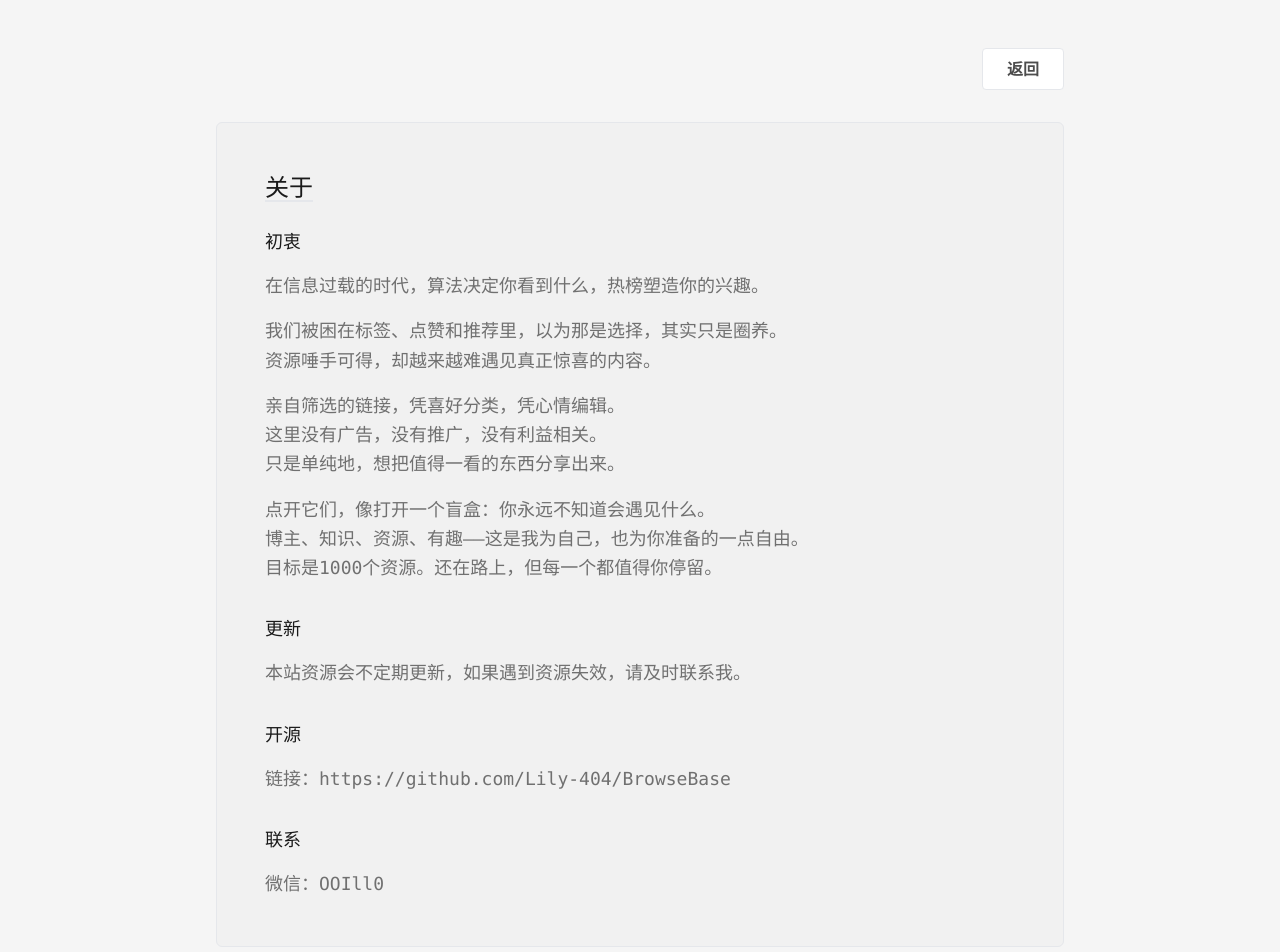
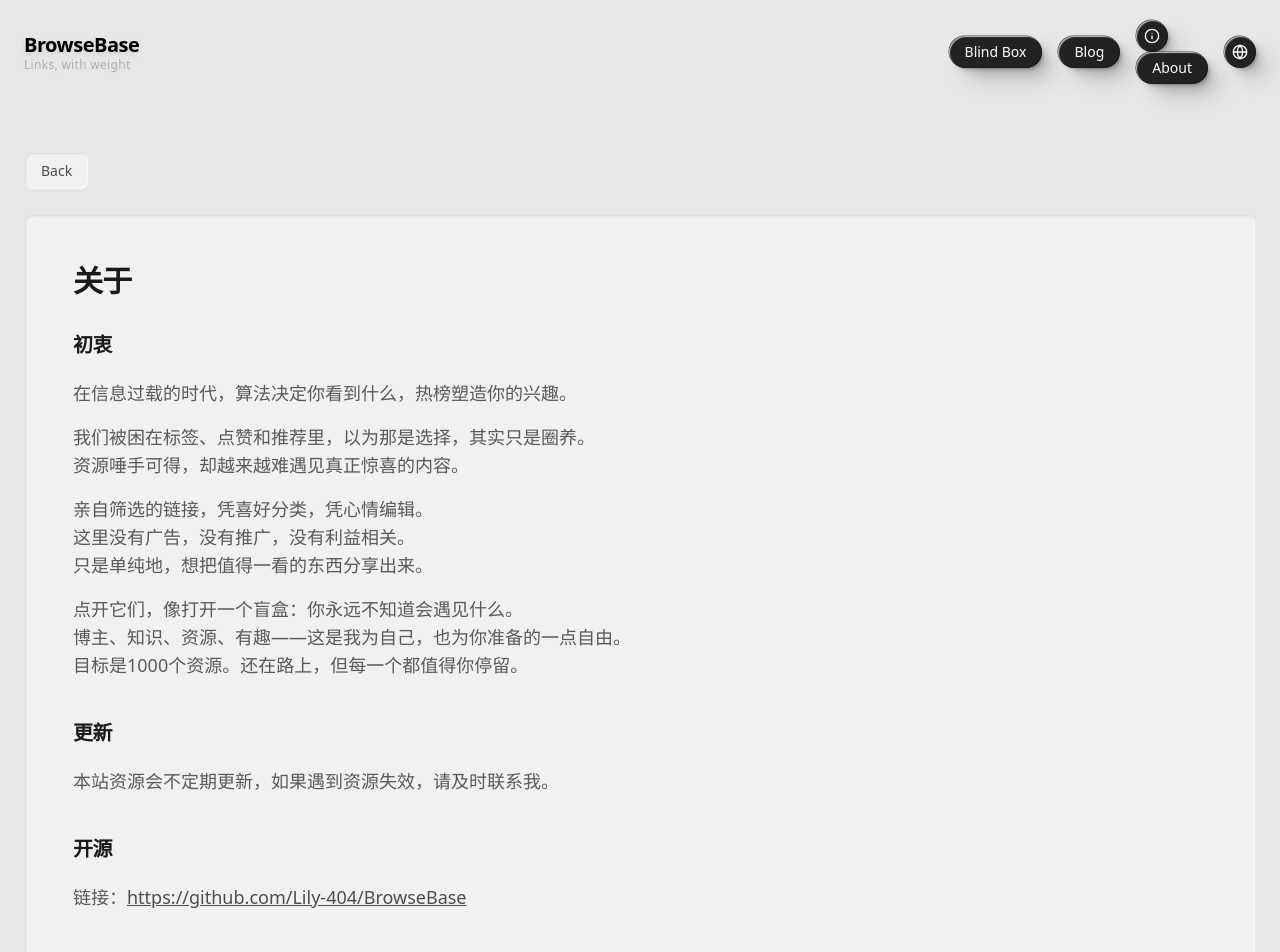
Before and after one commit to Lily-404/BrowseBase, a React (Vite) app: page /about in a window 1280 px wide. Shown: the top 952 px of the page. Built offline with nearby package versions, Linux system fonts and the light colour scheme; no server answers; the HTML template or start-up script is replaced by a standard one.

Commit message:
feat(i18n, Header, About, Home): integrate internationalization for blind box feature, update button titles, and enhance About page layout

```diff
--- a/src/components/Header.tsx
+++ b/src/components/Header.tsx
@@ -40,10 +40,10 @@ const Header: React.FC<{ onBlindBoxClick?: () => void }> = ({ onBlindBoxClick })
               onClick={onBlindBoxClick}
               variant="secondary"
               size="sm"
-              title="盲盒"
+              title={t('header.blindBox')}
               className="text-[10px] sm:text-xs bg-gray-400 text-white  border-none"
             >
-              盲盒
+              {t('header.blindBox')}
             </CircleButton>
             <CircleButton
               href="https://www.jimmy-blog.top/"
--- a/src/i18n/locales/en.ts
+++ b/src/i18n/locales/en.ts
@@ -7,7 +7,14 @@ export default {
       language: 'Switch Language',
       openSource: 'GitHub',
       switchToChinese: 'Chinese',
-      switchToEnglish: 'English'
+      switchToEnglish: 'English',
+      back: 'Back',
+      blindBox: 'Blind Box'
+    },
+    blindBox: {
+      loading: 'Loading...',
+      nextOne: 'Next One',
+      enter: 'Enter'
     },
     category: {
       title: 'Category',
--- a/src/i18n/locales/zh.ts
+++ b/src/i18n/locales/zh.ts
@@ -7,7 +7,14 @@ export default {
       language: '切换语言',
       openSource: '开源',
       switchToChinese: '中文',
-      switchToEnglish: '英文'
+      switchToEnglish: '英文',
+      back: '返回',
+      blindBox: '盲盒'
+    },
+    blindBox: {
+      loading: '加载中...',
+      nextOne: '再来一次',
+      enter: '进入'
     },
     category: {
       title: '分类',
--- a/src/pages/About.tsx
+++ b/src/pages/About.tsx
@@ -1,37 +1,39 @@
 import React from 'react';
 import { Link } from 'react-router-dom';
+import { useTranslation } from 'react-i18next';
+import Header from '../components/Header';
 import { audioLoader } from '../utils/audioLoader';
 
 const About: React.FC = () => {
+  const { t } = useTranslation();
   const playClickSound = () => {
     audioLoader.playSound('/click.wav');
   };
 
   return (
-    <div className="min-h-screen bg-[#F5F5F5] text-base sm:text-lg">
-      <div className="max-w-4xl mx-auto px-4 sm:px-6 py-8 sm:py-12">
-        {/* Header */}
-        <div className="flex justify-end items-center mb-8">
+    <div className="min-h-screen flex flex-col relative">
+      <Header />
+      <main className="flex-grow">
+        <div className="max-w-screen-xl mx-auto px-4 sm:px-6 py-8 sm:py-12">
+          {/* 返回按钮 */}
+          <div className="flex items-center mb-6">
             <Link
               to="/"
               onClick={playClickSound}
-            className="px-6 py-2 rounded border border-gray-200 bg-white text-[#4D4D4D] font-serif text-base font-semibold transition-all duration-200 hover:bg-[#F5F5F5] hover:underline focus:outline-none shadow-sm"
-            style={{ boxShadow: 'none' }}
+              className="inline-flex items-center px-4 py-2 rounded-lg border border-[#E5E7EB] bg-[#F1F1F1] text-[#4D4D4D] font-medium text-sm transition-all duration-200 hover:bg-[#E7E7E7] hover:text-[#1A1A1A] shadow-[inset_-1px_-1px_2px_rgba(255,255,255,0.9),inset_1px_1px_2px_rgba(0,0,0,0.1)]"
             >
-            返回
+              {t('header.back')}
             </Link>
           </div>
 
           {/* Main Content */}
-        <div
-          className="rounded-md border border-[#E5E7EB] bg-[#F1F1F1] p-8 sm:p-12"
-        >
-          <h2 className="text-2xl font-serif text-[#1A1A1A] mb-6 underline decoration-[#E5E7EB] decoration-2 underline-offset-4">关于</h2>
+          <div className="rounded-lg border border-[#E5E7EB] bg-[#F1F1F1] p-6 sm:p-8 md:p-12 shadow-[inset_-1px_-1px_2px_rgba(255,255,255,0.9),inset_1px_1px_2px_rgba(0,0,0,0.1)]">
+            <h2 className="text-2xl sm:text-3xl font-semibold text-[#1A1A1A] mb-8 tracking-tight">关于</h2>
 
-          <div className="space-y-8">
+            <div className="space-y-8 sm:space-y-10">
               <section>
-              <h3 className="text-lg font-serif text-[#1A1A1A] mb-4">初衷</h3>
-              <div className="text-[#1A1A1A]/60 font-mono leading-relaxed space-y-4">
+                <h3 className="text-lg sm:text-xl font-semibold text-[#1A1A1A] mb-4 sm:mb-5 tracking-tight">初衷</h3>
+                <div className="text-[#1A1A1A]/70 leading-relaxed space-y-4 text-base sm:text-lg" style={{ fontFamily: 'system-ui, -apple-system, BlinkMacSystemFont, "Segoe UI", Roboto, "Helvetica Neue", Arial, sans-serif' }}>
                   <p>在信息过载的时代，算法决定你看到什么，热榜塑造你的兴趣。</p>
                   <p>我们被困在标签、点赞和推荐里，以为那是选择，其实只是圈养。<br />
                   资源唾手可得，却越来越难遇见真正惊喜的内容。</p>
@@ -42,33 +44,41 @@ const About: React.FC = () => {
                   <p>点开它们，像打开一个盲盒：你永远不知道会遇见什么。<br />
                   博主、知识、资源、有趣——这是我为自己，也为你准备的一点自由。<br />
                   目标是1000个资源。还在路上，但每一个都值得你停留。</p>
-                <p></p>
                 </div>
               </section>
 
               <section>
-              <h3 className="text-lg font-serif text-[#1A1A1A] mb-4">更新</h3>
-              <p className="text-[#1A1A1A]/60 font-mono leading-relaxed">
+                <h3 className="text-lg sm:text-xl font-semibold text-[#1A1A1A] mb-4 sm:mb-5 tracking-tight">更新</h3>
+                <p className="text-[#1A1A1A]/70 leading-relaxed text-base sm:text-lg" style={{ fontFamily: 'system-ui, -apple-system, BlinkMacSystemFont, "Segoe UI", Roboto, "Helvetica Neue", Arial, sans-serif' }}>
                   本站资源会不定期更新，如果遇到资源失效，请及时联系我。
                 </p>
               </section>
 
               <section>
-              <h3 className="text-lg font-serif text-[#1A1A1A] mb-4">开源</h3>
-              <p className="text-[#1A1A1A]/60 font-mono leading-relaxed">
-                链接：https://github.com/Lily-404/BrowseBase
+                <h3 className="text-lg sm:text-xl font-semibold text-[#1A1A1A] mb-4 sm:mb-5 tracking-tight">开源</h3>
+                <p className="text-[#1A1A1A]/70 leading-relaxed text-base sm:text-lg" style={{ fontFamily: 'system-ui, -apple-system, BlinkMacSystemFont, "Segoe UI", Roboto, "Helvetica Neue", Arial, sans-serif' }}>
+                  链接：<a
+                    href="https://github.com/Lily-404/BrowseBase"
+                    target="_blank"
+                    rel="noopener noreferrer"
+                    onClick={playClickSound}
+                    className="text-[#4D4D4D] hover:text-[#1A1A1A] underline transition-colors"
+                  >
+                    https://github.com/Lily-404/BrowseBase
+                  </a>
                 </p>
               </section>
 
               <section>
-              <h3 className="text-lg font-serif text-[#1A1A1A] mb-4">联系</h3>
-              <p className="text-[#1A1A1A]/60 font-mono leading-relaxed">
+                <h3 className="text-lg sm:text-xl font-semibold text-[#1A1A1A] mb-4 sm:mb-5 tracking-tight">联系</h3>
+                <p className="text-[#1A1A1A]/70 leading-relaxed text-base sm:text-lg" style={{ fontFamily: 'system-ui, -apple-system, BlinkMacSystemFont, "Segoe UI", Roboto, "Helvetica Neue", Arial, sans-serif' }}>
                   微信：OOIll0
                 </p>
               </section>
             </div>
           </div>
         </div>
+      </main>
     </div>
   );
 };
--- a/src/pages/Home.tsx
+++ b/src/pages/Home.tsx
@@ -1,4 +1,5 @@
 import React, { useState, useEffect, Suspense, useCallback, useRef } from 'react';
+import { useTranslation } from 'react-i18next';
 import { resourceService } from '../services/resourceService';
 import Header from '../components/Header';
 import ResourceCategories from '../components/ResourceCategories';
@@ -23,6 +24,7 @@ interface PostgrestError {
 }
 
 const Home: React.FC = () => {
+  const { t } = useTranslation();
   const [resources, setResources] = useState<Resource[]>([]);
   const [activeFilter, setActiveFilter] = useState<FilterState>({ type: 'category', id: 'all' });
   const [currentPage, setCurrentPage] = useState(1);
@@ -365,7 +367,7 @@ const Home: React.FC = () => {
                 <div className="relative w-full h-full select-none">
                   <div className="relative z-0 h-full bg-white/60 rounded-2xl p-6 shadow-2xl flex flex-col items-center justify-center min-h-[260px] border border-[#e0e0e0]/70 backdrop-blur-xl">
                     <div className="w-12 h-12 border-4 border-[#4D4D4D]/20 border-t-[#4D4D4D] rounded-full animate-spin mb-4"></div>
-                    <p className="text-[#4D4D4D] text-sm font-medium">加载中...</p>
+                    <p className="text-[#4D4D4D] text-sm font-medium">{t('blindBox.loading')}</p>
                   </div>
                 </div>
               ) : blindBoxIndex !== null && blindBoxResources[blindBoxIndex] ? (
@@ -428,7 +430,7 @@ const Home: React.FC = () => {
                       className="inline-flex items-center gap-1 px-5 py-1.5 rounded-full bg-white/60 text-[#222] font-semibold text-base cursor-pointer select-none border border-[#e0e0e0]/70 shadow-md backdrop-blur-md transition-all hover:bg-white/80"
                       style={{ fontSize: '15px', fontWeight: 600, boxShadow: '0 2px 12px 0 rgba(60,60,60,0.10)' }}
                     >
-                      再来一次
+                      {t('blindBox.nextOne')}
                     </button>
                     <button
                       className="inline-flex items-center gap-1 px-5 py-1.5 rounded-full bg-white/60 text-[#222] font-semibold text-base cursor-pointer select-none border border-[#e0e0e0]/70 shadow-md backdrop-blur-md transition-all hover:bg-white/80"
@@ -440,7 +442,7 @@ const Home: React.FC = () => {
                       }}
                     >
                       <Icon name="ExternalLink" size={20} />
-                      进入
+                      {t('blindBox.enter')}
                     </button>
                   </div>
                   <button
```
Lines whose indentation alone changed are shown as unchanged.
